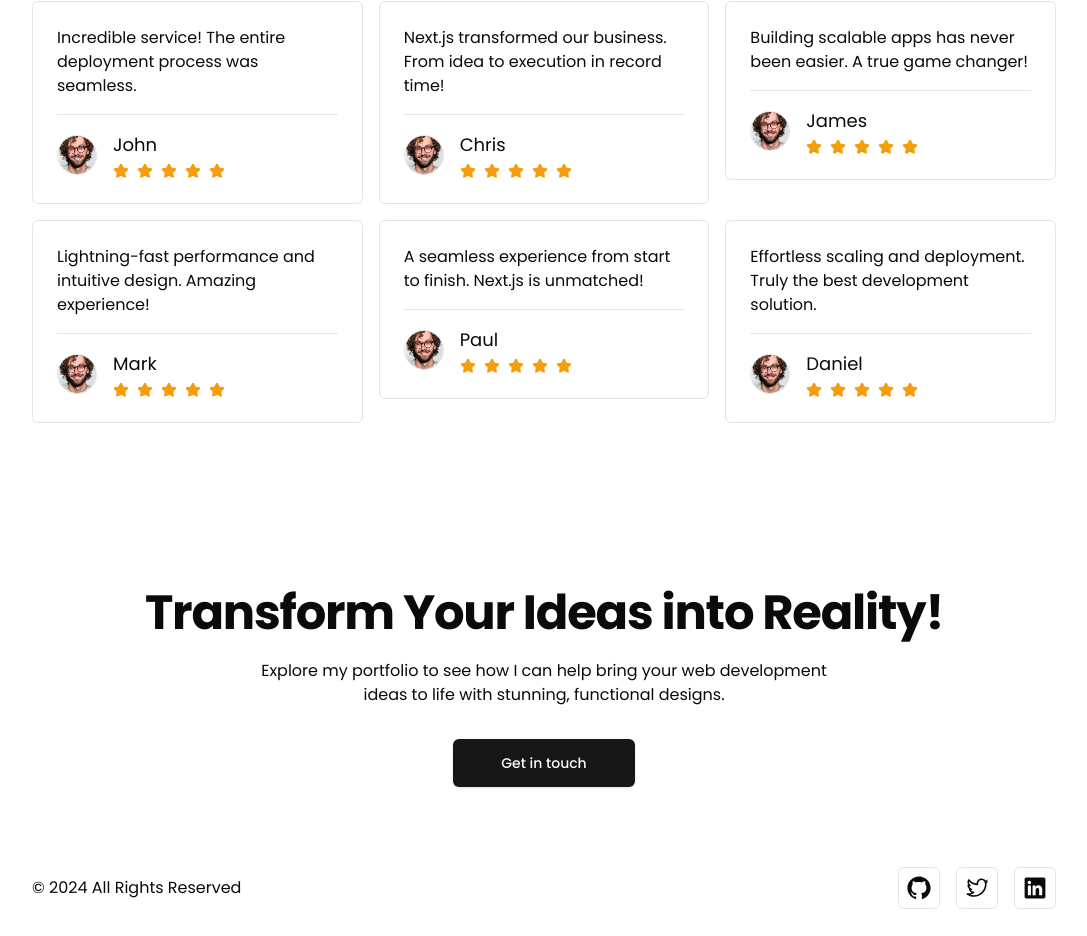
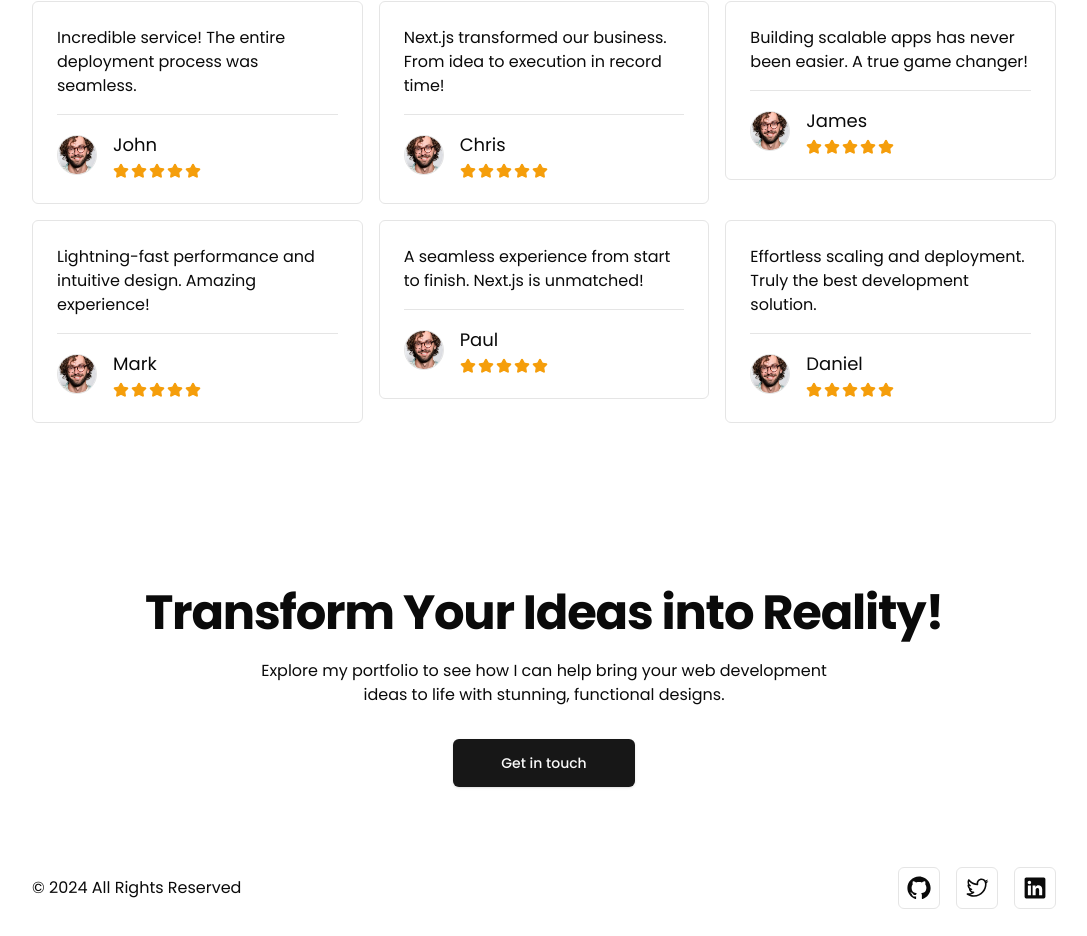
Before and after one commit to rejaulkariim/stacky, a Next.js app: page / in a window 1280 px wide. Shown: the part 4461-5397 px from the top of the page, without its empty margins (96-1183 px from the left). Built offline with nearby package versions, Linux system fonts and the light colour scheme.

Commit message:
feat: added license

```diff
--- a/src/components/sections/Testimonials.tsx
+++ b/src/components/sections/Testimonials.tsx
@@ -36,7 +36,7 @@
 
                     <div className="space-y-1">
                       <h4 className="text-lg text-foreground">{review.user}</h4>
-                      <div className="flex items-center gap-2">
+                      <div className="flex items-center gap-x-0.5">
                         <Star className="fill-amber-500 text-amber-500 size-4" />
                         <Star className="fill-amber-500 text-amber-500 size-4" />
                         <Star className="fill-amber-500 text-amber-500 size-4" />
```
Also changed, not shown: 1 other file (tests, documents, lock files or other folders).
